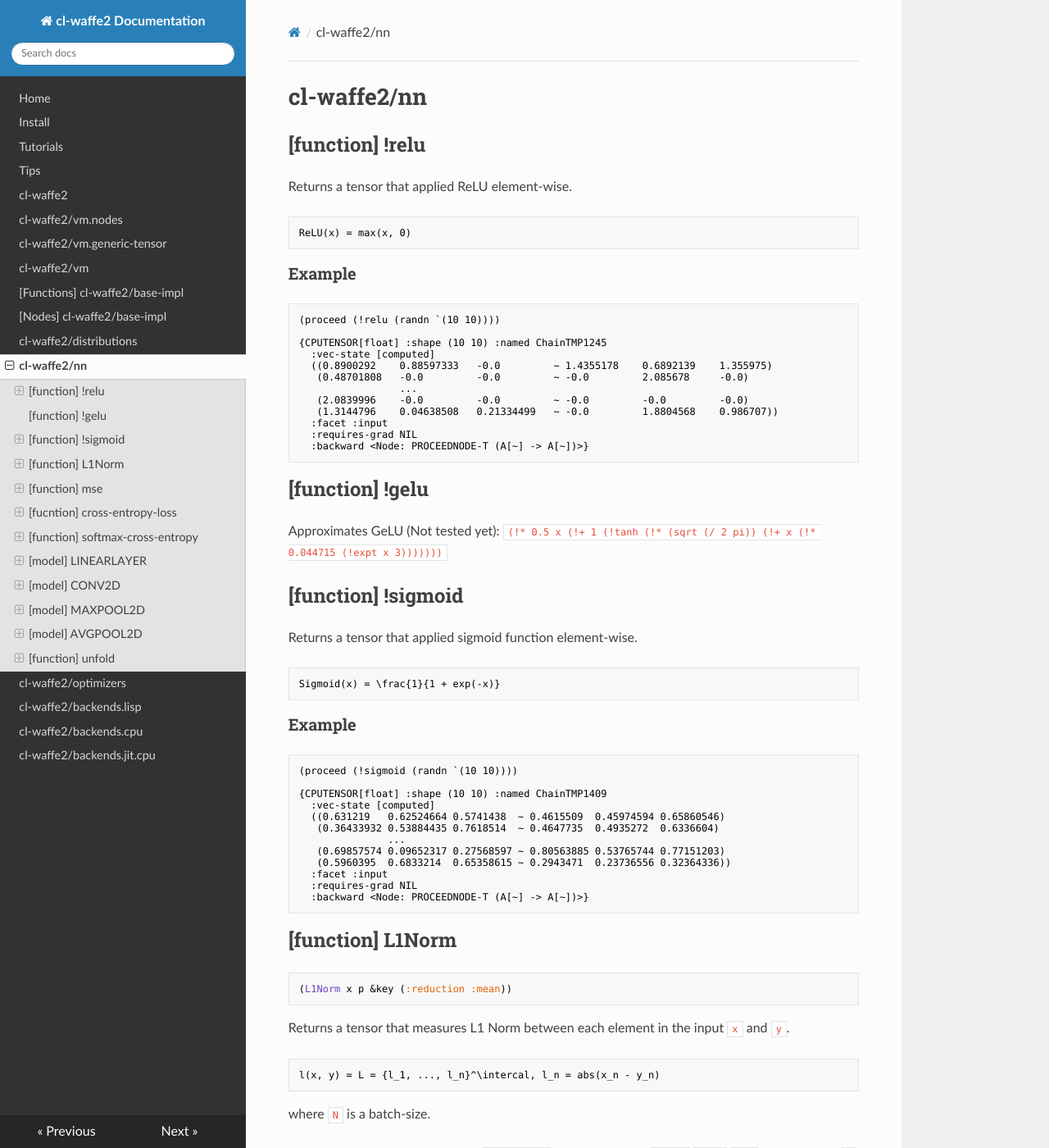
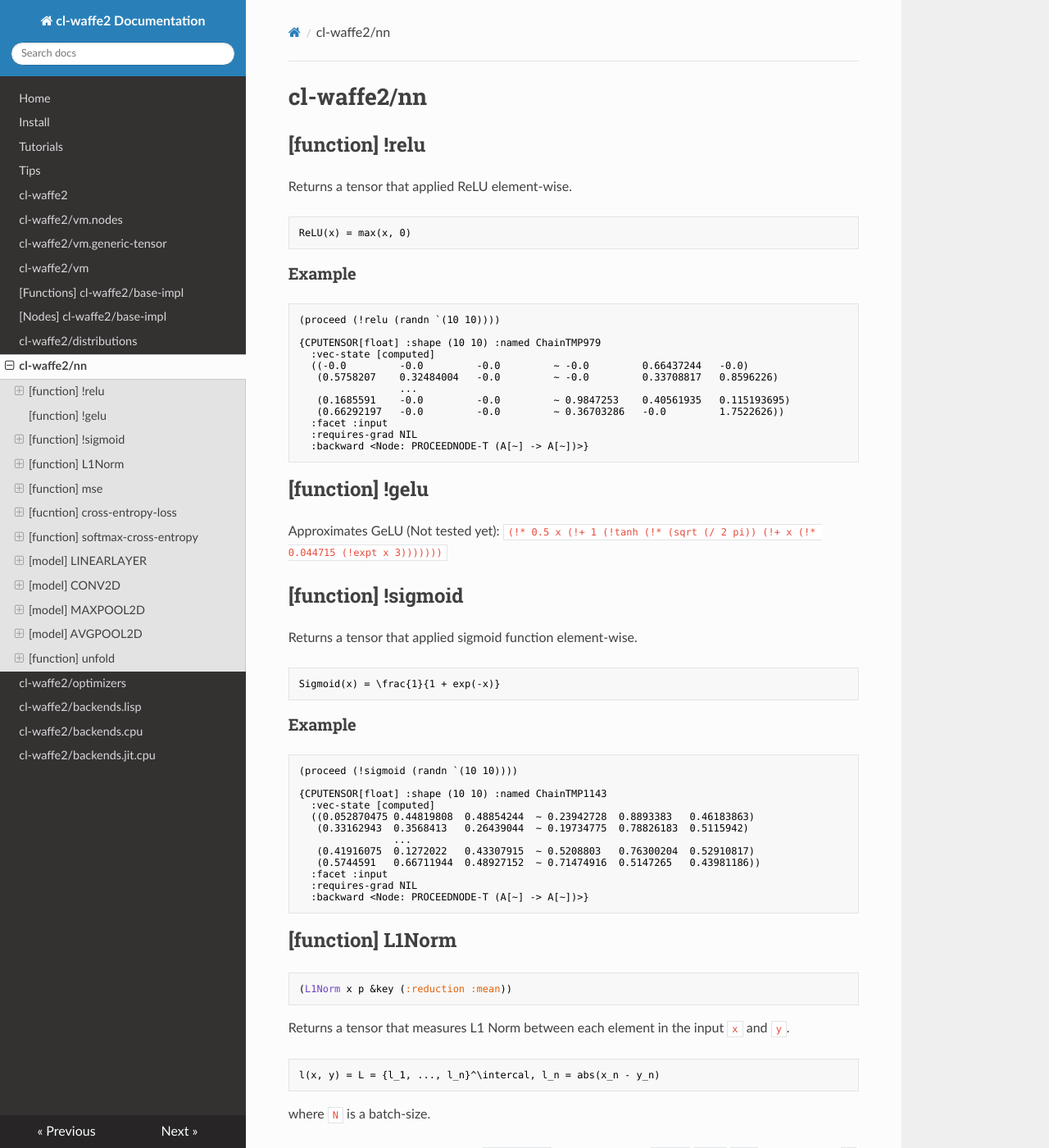
Before and after one commit to hikettei/cl-waffe2, an MkDocs documentation site: the page built from docs/cl-waffe2-docs/docs/nn.md, in a window 1280 px wide and 1400 px high. Shown: the whole window at 82% size. Built offline with MkDocs 1.6.1, drawn with Linux system fonts in a browser that asks for light colours; nearby versions of some CDN libraries; some of the changed text lies outside the part shown.

````diff
--- a/docs/cl-waffe2-docs/docs/nn.md
+++ b/docs/cl-waffe2-docs/docs/nn.md
@@ -13,13 +13,13 @@
 ```lisp
 (proceed (!relu (randn `(10 10))))
 
-{CPUTENSOR[float] :shape (10 10) :named ChainTMP1245
+{CPUTENSOR[float] :shape (10 10) :named ChainTMP979
   :vec-state [computed]
-  ((0.8900292    0.88597333   -0.0         ~ 1.4355178    0.6892139    1.355975)
-   (0.48701808   -0.0         -0.0         ~ -0.0         2.085678     -0.0)
+  ((-0.0         -0.0         -0.0         ~ -0.0         0.66437244   -0.0)
+   (0.5758207    0.32484004   -0.0         ~ -0.0         0.33708817   0.8596226)
                  ...
-   (2.0839996    -0.0         -0.0         ~ -0.0         -0.0         -0.0)
-   (1.3144796    0.04638508   0.21334499   ~ -0.0         1.8804568    0.986707))
+   (0.1685591    -0.0         -0.0         ~ 0.9847253    0.40561935   0.115193695)
+   (0.66292197   -0.0         -0.0         ~ 0.36703286   -0.0         1.7522626))
   :facet :input
   :requires-grad NIL
   :backward <Node: PROCEEDNODE-T (A[~] -> A[~])>}
@@ -42,13 +42,13 @@
 ```lisp
 (proceed (!sigmoid (randn `(10 10))))
 
-{CPUTENSOR[float] :shape (10 10) :named ChainTMP1409
+{CPUTENSOR[float] :shape (10 10) :named ChainTMP1143
   :vec-state [computed]
-  ((0.631219   0.62524664 0.5741438  ~ 0.4615509  0.45974594 0.65860546)
-   (0.36433932 0.53884435 0.7618514  ~ 0.4647735  0.4935272  0.6336604)
-               ...
-   (0.69857574 0.09652317 0.27568597 ~ 0.80563885 0.53765744 0.77151203)
-   (0.5960395  0.6833214  0.65358615 ~ 0.2943471  0.23736556 0.32364336))
+  ((0.052870475 0.44819808  0.48854244  ~ 0.23942728  0.8893383   0.46183863)
+   (0.33162943  0.3568413   0.26439044  ~ 0.19734775  0.78826183  0.5115942)
+                ...
+   (0.41916075  0.1272022   0.43307915  ~ 0.5208803   0.76300204  0.52910817)
+   (0.5744591   0.66711944  0.48927152  ~ 0.71474916  0.5147265   0.43981186))
   :facet :input
   :requires-grad NIL
   :backward <Node: PROCEEDNODE-T (A[~] -> A[~])>}
````
Also changed, not shown: other parts of docs/cl-waffe2-docs/docs/nn.md (+6 -6 lines), docs/cl-waffe2-docs/docs/distributions.md (+23 -23 lines), docs/cl-waffe2-docs/docs/generic-tensor.md (+1 -1 lines), docs/cl-waffe2-docs/docs/nodes.md (+5 -6 lines), 1 other file.
